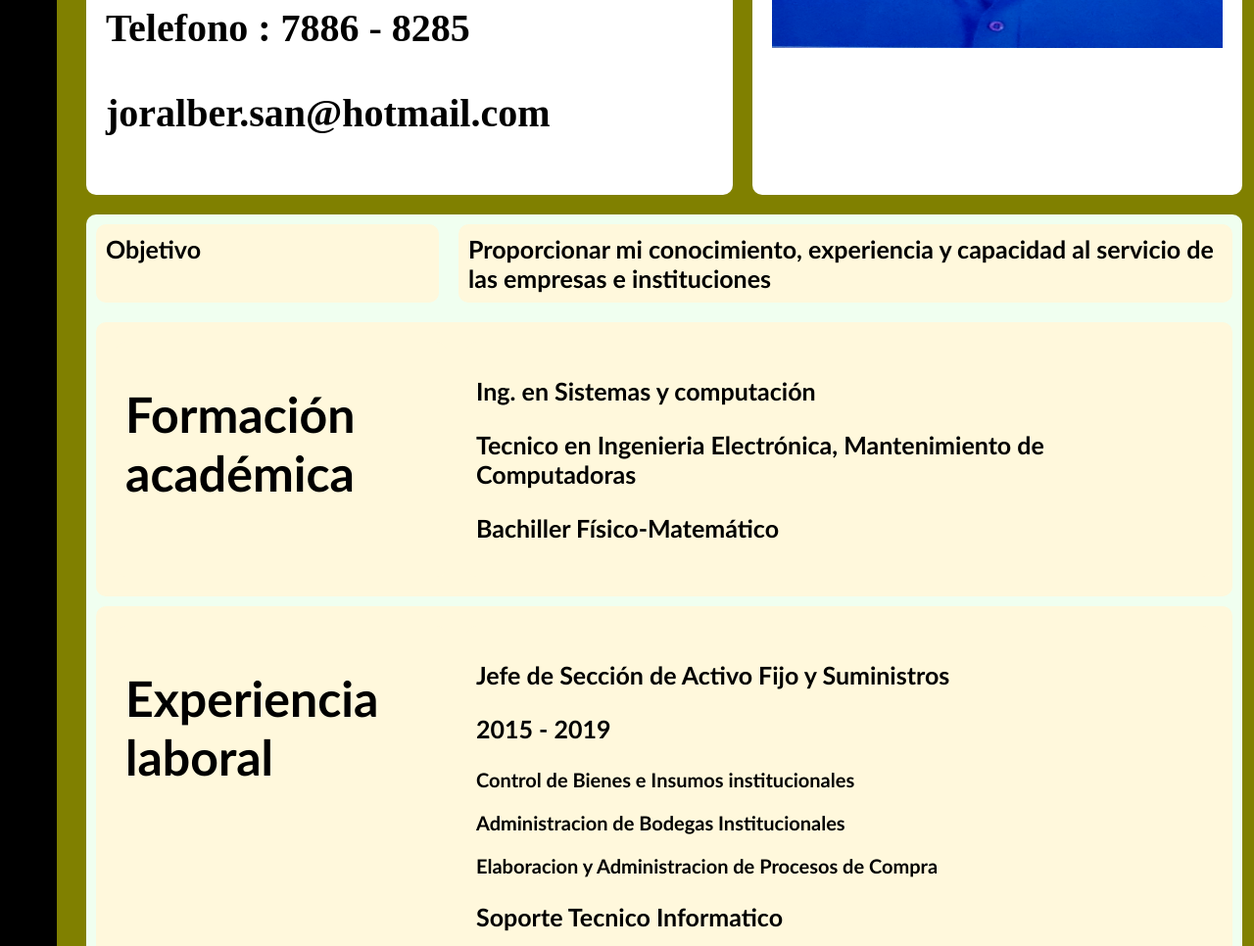
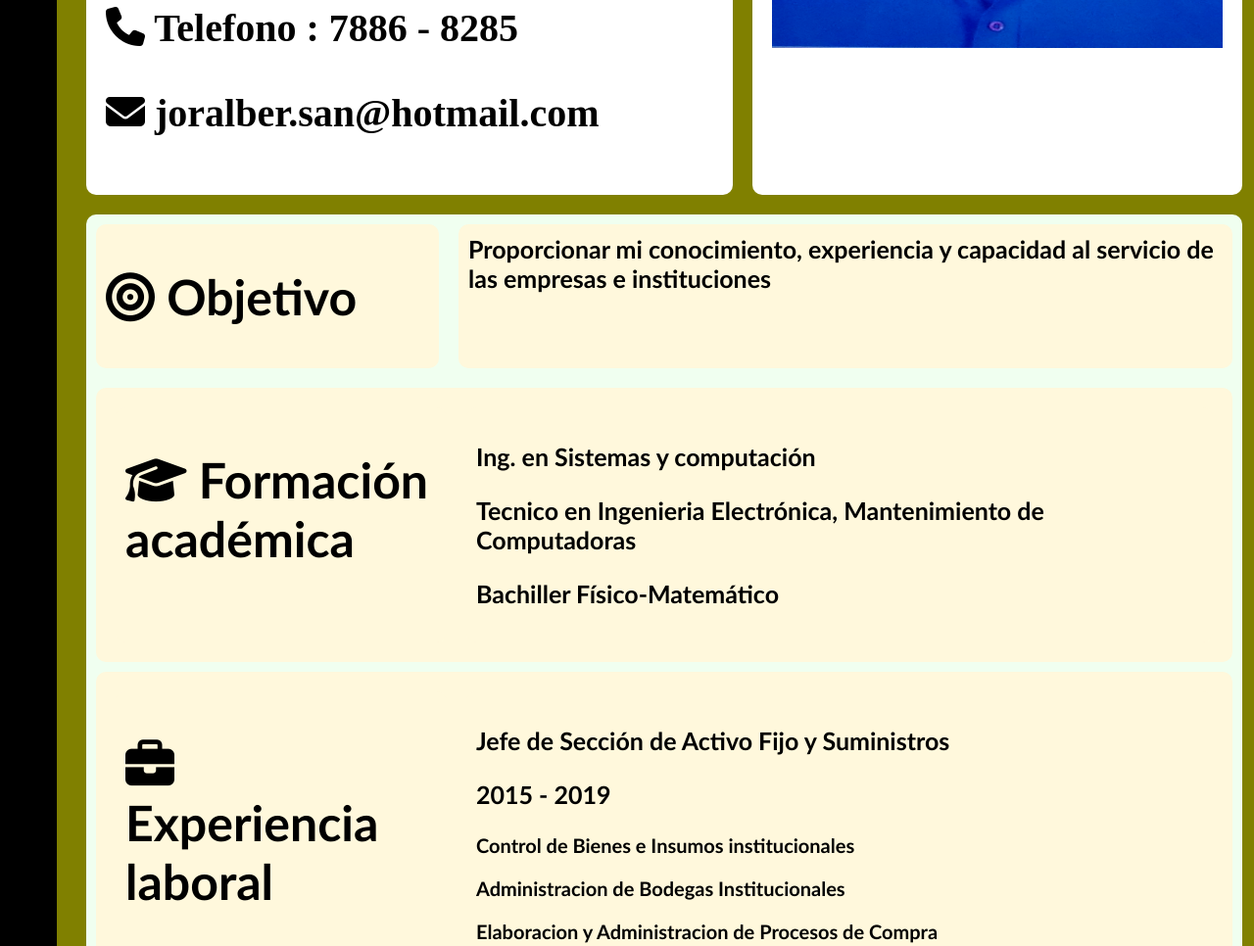
Before and after one commit to jorgealbertosantos/cvjs, a plain HTML site: page index.html in a window 1280 px wide. Shown: the part 396-1362 px from the top of the page at 98% size. Drawn offline with Linux system fonts and the light colour scheme.

Commit message:
Update index.html

```diff
--- a/index.html
+++ b/index.html
@@ -14,8 +14,8 @@
             <p id="l1">Jorge Alberto Santos Arévalo</p>
             <p id="l2">Ciudad Versailles</p>
             <p id="l2">San Juan Opico, La Libertad</p>
-            <p id="l2">Telefono : 7886 - 8285</p>
-            <p id="l2">joralber.san@hotmail.com</p>
+            <p id="l2"><i class="fa-solid fa-phone"></i> Telefono : 7886 - 8285</p>
+            <p id="l2"><i class="fa-solid fa-envelope"></i> joralber.san@hotmail.com</p>
         </div>
         <div class="foto">
             <img src="img/jorge.jpg" alt="" width="460" height="345">
@@ -25,7 +25,7 @@
     <div class="medio">
         <div class="mediosup">
             <div class="izqq">
-                Objetivo
+                <h1><i class="fa-solid fa-bullseye"></i> Objetivo</h1>
             </div>
             <div class="derr">
                 Proporcionar mi conocimiento, experiencia y capacidad al servicio de las empresas e instituciones
@@ -34,7 +34,7 @@
         <div class="mediobajo">
             <div class="forma">
                 <div class="izq">
-                        <h1>Formación académica</h1>
+                        <h1><i class="fa-solid fa-graduation-cap"></i> Formación académica</h1>
                 </div>
                 <div class="der">
                     <p>Ing. en Sistemas y computación</p>
@@ -44,7 +44,7 @@
             </div>
             <div class="exper">
                 <div class="izq">
-                    <h1>Experiencia laboral</h1>
+                    <h1><i class="fa-solid fa-briefcase"></i> Experiencia laboral</h1>
                 </div>
                 <div class="der">
                     <div class="expn1">
@@ -79,7 +79,7 @@
             </div>
             <div class="curso">
                 <div class="izq">
-                    <h1>Cursos y Capacitaciones</h1>
+                    <h1><i class="fa-solid fa-building-columns"></i> Cursos y Capacitaciones</h1>
                 </div>
                 <div class="der">
                     <p>Instalación y configuración de Servidores Windos y Linux</p>
@@ -91,8 +91,9 @@
         </div>
     </div>
     <div class="inferior">
-        <p>Ceren-FrontEnd Julio-2022</p>
+        <p>Julio-2022</p>
     </div>
 </div>
+<script src="https://kit.fontawesome.com/233546e3d7.js" crossorigin="anonymous"></script>
 </body>
 </html>
```
